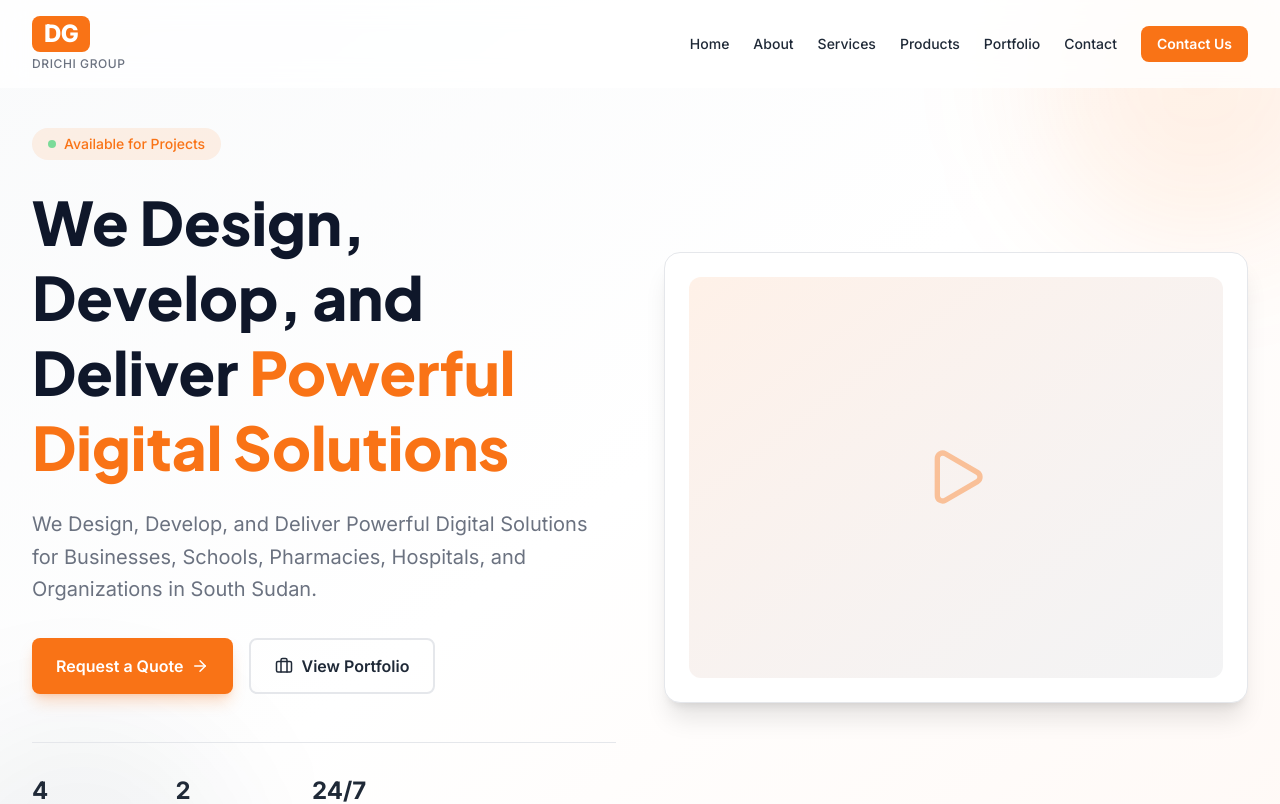
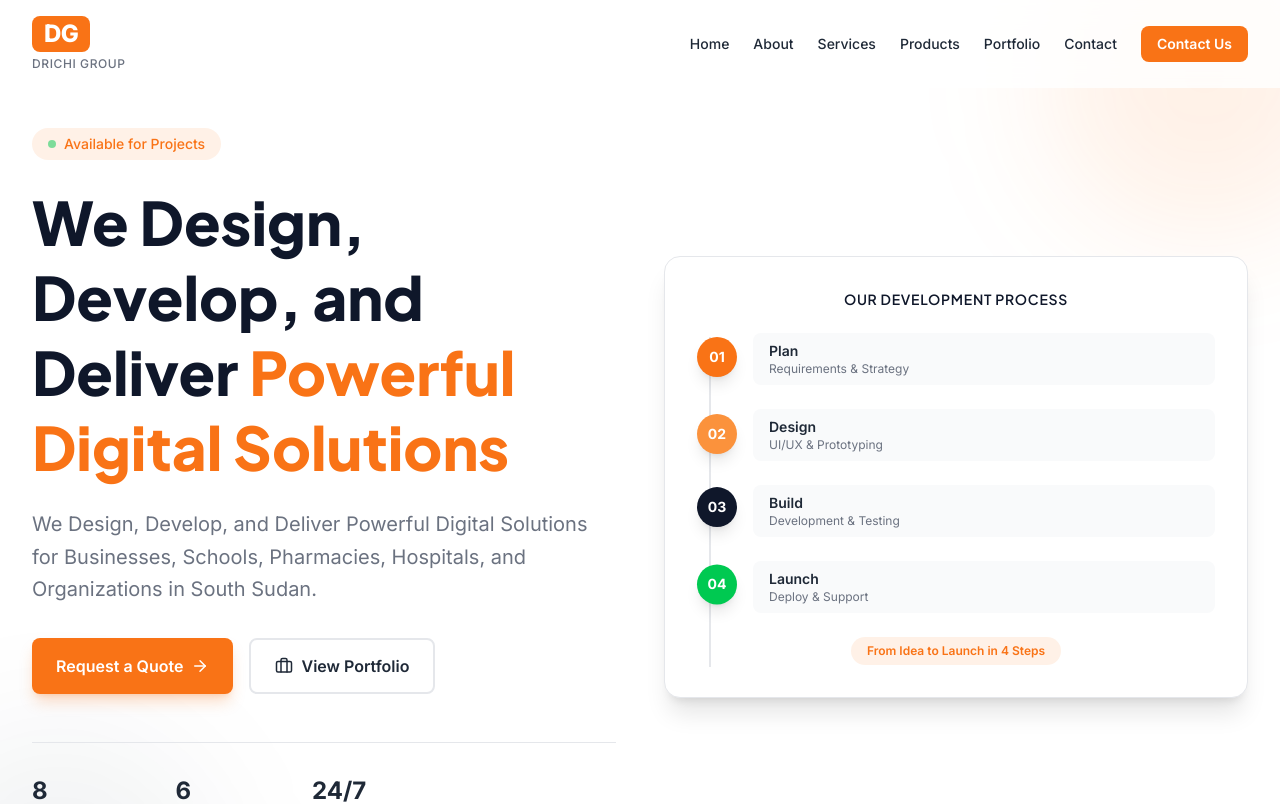
Before and after one commit to richarddevofficial-dotcom/drichi-group, a Next.js app: page / in a window 1280 px wide. Shown: the top 804 px of the page. Built offline with nearby package versions, Linux system fonts and the light colour scheme.

Commit message:
updated herosection file

```diff
--- a/src/components/home/HeroSection.jsx
+++ b/src/components/home/HeroSection.jsx
@@ -1,23 +1,113 @@
 "use client";
 
 import { motion } from "framer-motion";
-import { ArrowRight, Briefcase, Play } from "lucide-react";
+import { ArrowRight, Briefcase } from "lucide-react";
 import Link from "next/link";
 import { SITE_CONFIG } from "@/lib/constants";
 
+// Variants
+const containerVariants = {
+  hidden: {},
+  visible: {
+    transition: {
+      staggerChildren: 0.35,
+      delayChildren: 0.4,
+    },
+  },
+};
+
+const stepVariants = {
+  hidden: {
+    opacity: 0,
+    x: 60,
+  },
+  visible: {
+    opacity: 1,
+    x: 0,
+    transition: {
+      type: "spring",
+      stiffness: 120,
+      damping: 12,
+    },
+  },
+};
+
+const textVariants = {
+  hidden: {
+    opacity: 0,
+    y: 15,
+  },
+  visible: {
+    opacity: 1,
+    y: 0,
+    transition: {
+      duration: 0.4,
+    },
+  },
+};
+
+const badgeVariants = {
+  hidden: {
+    opacity: 0,
+    scale: 0.8,
+  },
+  visible: {
+    opacity: 1,
+    scale: 1,
+    transition: {
+      delay: 0.3,
+      duration: 0.5,
+    },
+  },
+};
+
 export default function HeroSection() {
   const highlights = [
-    { value: "4", label: "Services Offered" },
-    { value: "2", label: "Ready Products" },
+    { value: "8", label: "Services Offered" },
+    { value: "6", label: "Ready Products" },
     { value: "24/7", label: "Support" },
+  ];
+
+  const steps = [
+    {
+      step: "01",
+      title: "Plan",
+      desc: "Requirements & Strategy",
+      color: "bg-brand-orange",
+    },
+    {
+      step: "02",
+      title: "Design",
+      desc: "UI/UX & Prototyping",
+      color: "bg-orange-400",
+    },
+    {
+      step: "03",
+      title: "Build",
+      desc: "Development & Testing",
+      color: "bg-brand-blue",
+    },
+    {
+      step: "04",
+      title: "Launch",
+      desc: "Deploy & Support",
+      color: "bg-green-500",
+    },
   ];
 
   return (
     <section className="relative flex min-h-screen items-center overflow-hidden bg-white">
-      {/* Background effects */}
-      <div className="absolute inset-0 bg-gradient-to-br from-brand-gray-50 via-white to-brand-orange/5" />
-      <div className="absolute -top-20 -right-20 h-60 w-60 rounded-full bg-brand-orange/10 blur-3xl sm:h-80 sm:w-80" />
-      <div className="absolute -bottom-20 -left-20 h-60 w-60 rounded-full bg-brand-blue/5 blur-3xl sm:h-80 sm:w-80" />
+      {/* Animated Background Blobs */}
+      <motion.div
+        animate={{ x: [0, 30, 0], y: [0, -20, 0] }}
+        transition={{ duration: 8, repeat: Infinity, ease: "easeInOut" }}
+        className="absolute -top-20 -right-20 h-80 w-80 rounded-full bg-brand-orange/10 blur-3xl"
+      />
+      <motion.div
+        animate={{ x: [0, -30, 0], y: [0, 20, 0] }}
+        transition={{ duration: 10, repeat: Infinity, ease: "easeInOut" }}
+        className="absolute -bottom-20 -left-20 h-80 w-80 rounded-full bg-brand-blue/5 blur-3xl"
+      />
 
       <div className="relative z-10 mx-auto max-w-7xl px-4 py-24 sm:py-28 lg:py-32 lg:px-8">
         <div className="grid items-center gap-8 lg:gap-12 lg:grid-cols-2">
@@ -75,17 +165,97 @@ export default function HeroSection() {
             </div>
           </motion.div>
 
-          {/* Right - Visual (hidden on mobile) */}
+          {/* Right - Animated Development Process */}
           <motion.div
-            initial={{ opacity: 0, x: 50 }}
-            animate={{ opacity: 1, x: 0 }}
-            transition={{ duration: 0.8, delay: 0.2 }}
+            initial={{ opacity: 0, x: 80 }}
+            whileInView={{ opacity: 1, x: 0 }}
+            viewport={{ once: true, amount: 0.4 }}
+            transition={{ duration: 0.8 }}
             className="hidden lg:block"
           >
-            <div className="rounded-2xl border border-brand-gray-200 bg-white p-4 sm:p-6 shadow-xl">
-              <div className="flex aspect-[4/3] items-center justify-center rounded-xl bg-gradient-to-br from-brand-orange/10 to-brand-blue/5">
-                <Play className="h-12 w-12 sm:h-16 sm:w-16 text-brand-orange/40" />
-              </div>
+            <div className="rounded-2xl border border-brand-gray-200 bg-white p-6 sm:p-8 shadow-xl relative">
+              {/* Animated Vertical Line */}
+              <motion.div
+                initial={{ scaleY: 0 }}
+                whileInView={{ scaleY: 1 }}
+                viewport={{ once: true }}
+                transition={{ duration: 1 }}
+                style={{ originY: 0 }}
+                className="absolute left-[44px] top-[80px] bottom-[30px] w-0.5 bg-brand-gray-200"
+              />
+
+              <h3 className="text-sm font-semibold text-brand-gray-500 mb-6 text-center uppercase tracking-wider">
+                Our Development Process
+              </h3>
+
+              <motion.div
+                variants={containerVariants}
+                initial="hidden"
+                whileInView="visible"
+                viewport={{ once: true }}
+                className="space-y-6"
+              >
+                {steps.map((item) => (
+                  <motion.div
+                    key={item.step}
+                    variants={stepVariants}
+                    whileHover={{
+                      x: 8,
+                      scale: 1.03,
+                      boxShadow: "0 15px 40px rgba(0,0,0,.08)",
+                    }}
+                    className="flex items-center gap-4 relative z-10 rounded-lg transition-shadow"
+                  >
+                    {/* Animated Circle */}
+                    <motion.div
+                      initial={{ scale: 0, rotate: -180 }}
+                      whileInView={{ scale: 1, rotate: 0 }}
+                      viewport={{ once: true }}
+                      transition={{
+                        type: "spring",
+                        stiffness: 250,
+                        damping: 14,
+                      }}
+                      whileHover={{ scale: 1.15, rotate: 10 }}
+                      animate={{ y: [0, -4, 0] }}
+                      transition={{
+                        y: {
+                          duration: 2 + Math.random(),
+                          repeat: Infinity,
+                          ease: "easeInOut",
+                        },
+                      }}
+                      className={`h-10 w-10 rounded-full ${item.color} flex items-center justify-center text-white font-bold text-sm flex-shrink-0 shadow-lg`}
+                    >
+                      {item.step}
+                    </motion.div>
+
+                    {/* Text Box */}
+                    <motion.div
+                      variants={textVariants}
+                      className="bg-brand-gray-50 rounded-lg px-4 py-2 flex-1"
+                    >
+                      <p className="font-semibold text-brand-gray-600 text-sm">
+                        {item.title}
+                      </p>
+                      <p className="text-xs text-brand-gray-400">{item.desc}</p>
+                    </motion.div>
+                  </motion.div>
+                ))}
+              </motion.div>
+
+              {/* Animated Badge */}
+              <motion.div
+                variants={badgeVariants}
+                initial="hidden"
+                whileInView="visible"
+                viewport={{ once: true }}
+                className="mt-6 text-center"
+              >
+                <span className="inline-block rounded-full bg-brand-orange/10 px-4 py-1.5 text-xs font-semibold text-brand-orange">
+                  From Idea to Launch in 4 Steps
+                </span>
+              </motion.div>
             </div>
           </motion.div>
         </div>
```
